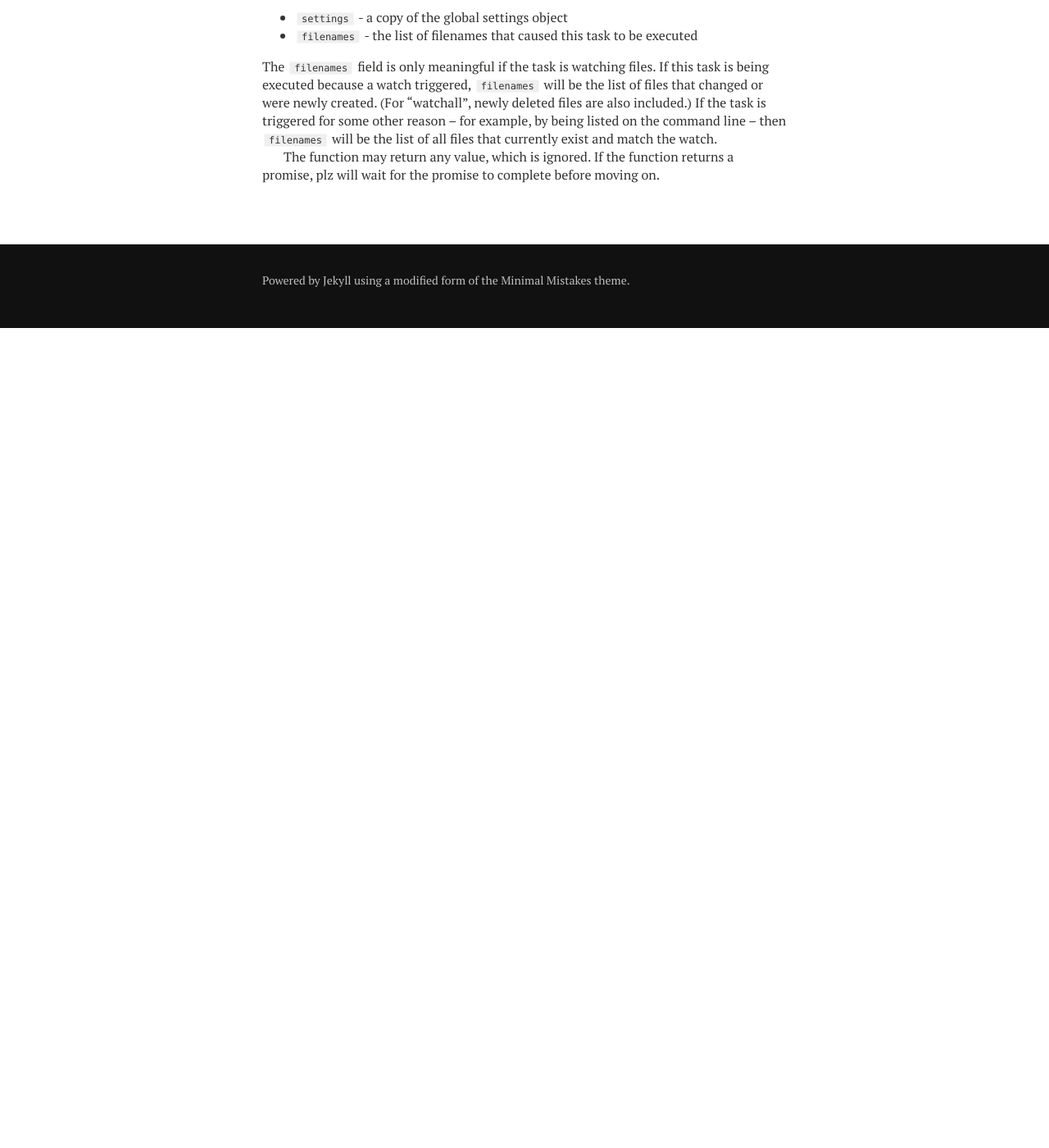
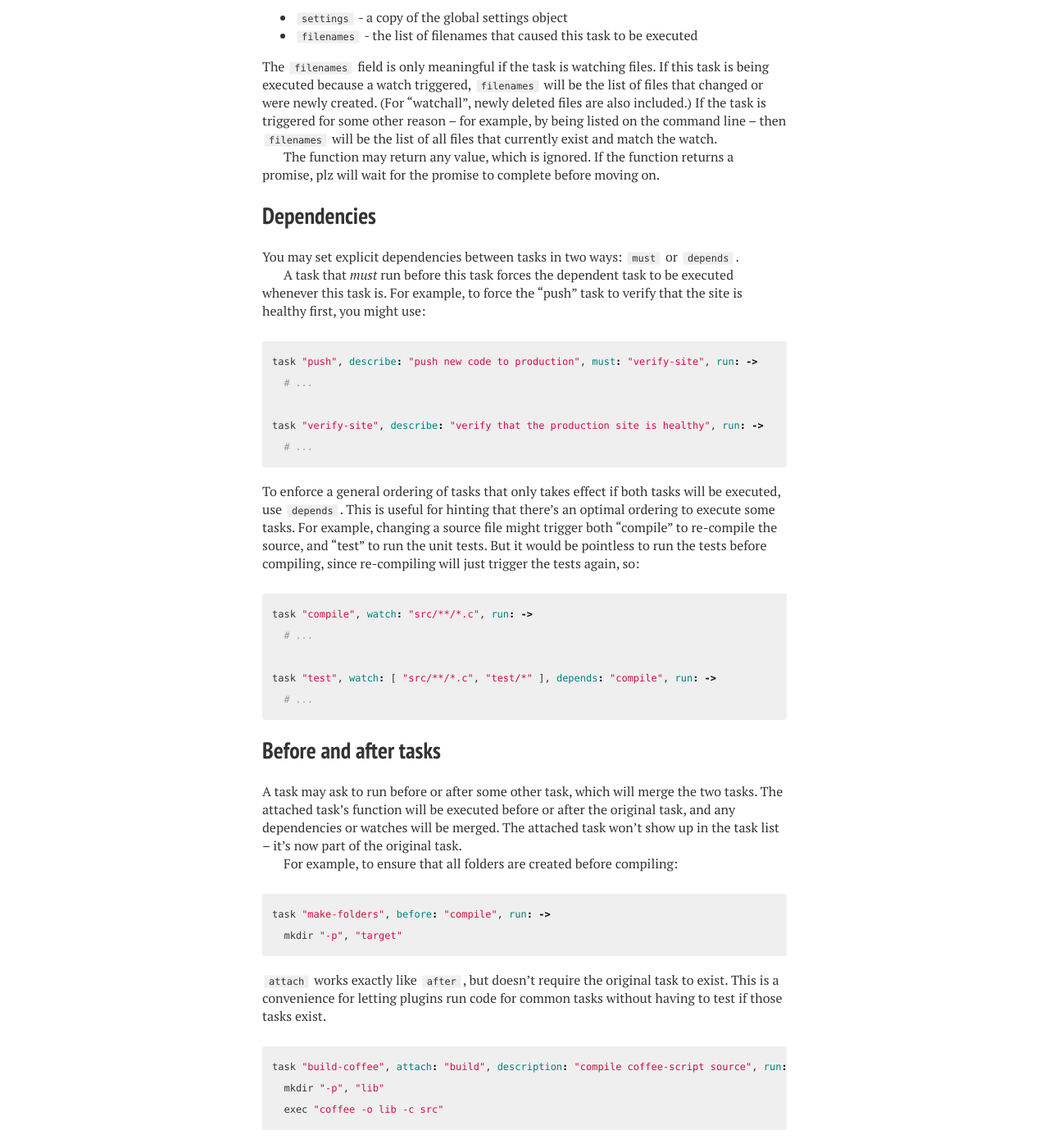
Before and after one commit to XinTongBUPT/plz, a Jekyll site: the page built from _posts/2013-10-20-writing-tasks.md, in a window 1280 px wide and 1400 px high, scrolled down 1709 px. Shown: the whole window at 82% size. Built offline with Jekyll 4.4.1, drawn with Linux system fonts in a browser that asks for light colours; nearby versions of some CDN libraries; Markdown is read by kramdown in place of the engine named in the settings; before the commit the page ends 2109 px from its top, so only the background shows below that.

Commit message:
try writing some MOARdocs

````diff
--- a/_posts/2013-10-20-writing-tasks.md
+++ b/_posts/2013-10-20-writing-tasks.md
@@ -77,3 +77,48 @@ The `run` function takes an optional argument: a `context` object with the follo
 The `filenames` field is only meaningful if the task is watching files. If this task is being executed because a watch triggered, `filenames` will be the list of files that changed or were newly created. (For "watchall", newly deleted files are also included.) If the task is triggered for some other reason -- for example, by being listed on the command line -- then `filenames` will be the list of all files that currently exist and match the watch.
 
 The function may return any value, which is ignored. If the function returns a promise, plz will wait for the promise to complete before moving on.
+
+
+## Dependencies
+
+You may set explicit dependencies between tasks in two ways: `must` or `depends`.
+
+A task that *must* run before this task forces the dependent task to be executed whenever this task is. For example, to force the "push" task to verify that the site is healthy first, you might use:
+
+```coffeescript
+task "push", describe: "push new code to production", must: "verify-site", run: ->
+  # ...
+
+task "verify-site", describe: "verify that the production site is healthy", run: ->
+  # ...
+```
+
+To enforce a general ordering of tasks that only takes effect if both tasks will be executed, use `depends`. This is useful for hinting that there's an optimal ordering to execute some tasks. For example, changing a source file might trigger both "compile" to re-compile the source, and "test" to run the unit tests. But it would be pointless to run the tests before compiling, since re-compiling will just trigger the tests again, so:
+
+```coffeescript
+task "compile", watch: "src/**/*.c", run: ->
+  # ...
+
+task "test", watch: [ "src/**/*.c", "test/*" ], depends: "compile", run: ->
+  # ...
+```
+
+
+## Before and after tasks
+
+A task may ask to run before or after some other task, which will merge the two tasks. The attached task's function will be executed before or after the original task, and any dependencies or watches will be merged. The attached task won't show up in the task list -- it's now part of the original task.
+
+For example, to ensure that all folders are created before compiling:
+
+```coffeescript
+task "make-folders", before: "compile", run: ->
+  mkdir "-p", "target"
+```
+
+`attach` works exactly like `after`, but doesn't require the original task to exist. This is a convenience for letting plugins run code for common tasks without having to test if those tasks exist.
+
+```coffeescript
+task "build-coffee", attach: "build", description: "compile coffee-script source", run: ->
+  mkdir "-p", "lib"
+  exec "coffee -o lib -c src"
+```
````
